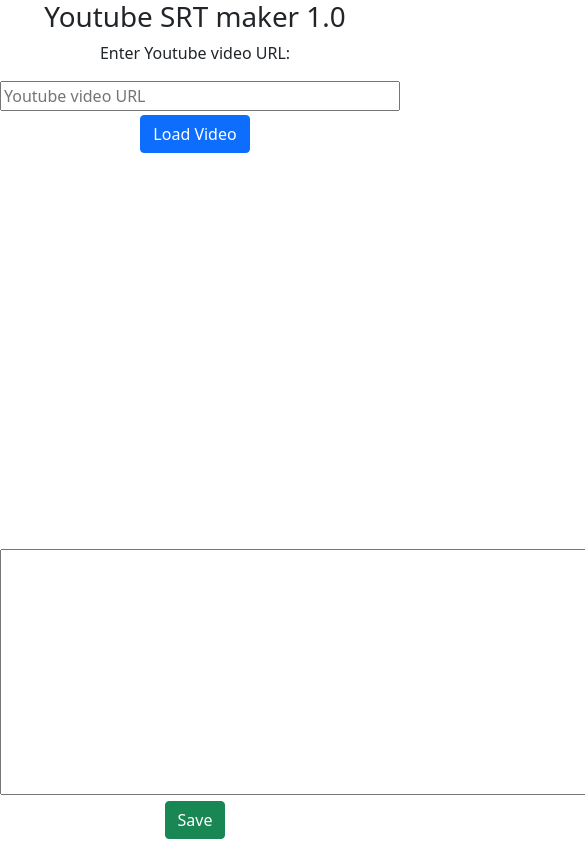
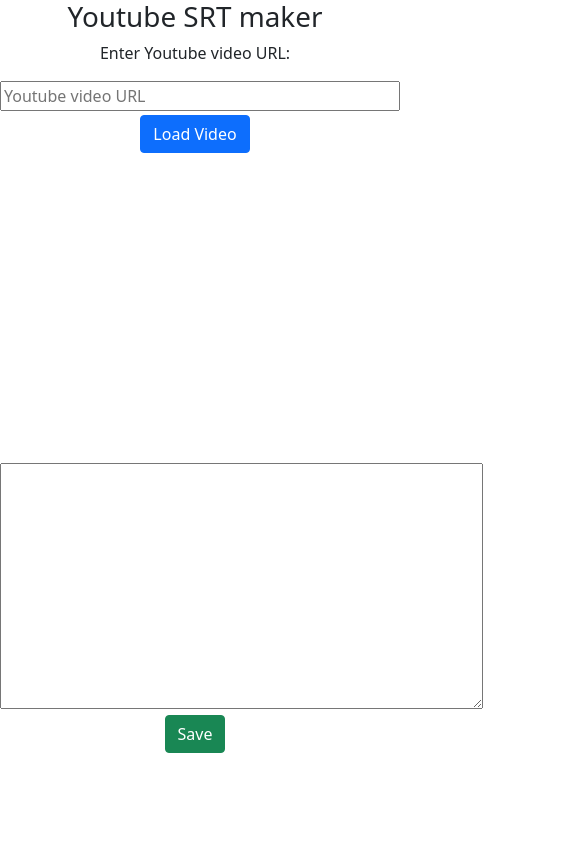
Before and after one commit to saikrishnareddyk/youtube-srt, a plain HTML site: page index.html in a window 390 px wide. Shown: the top 844 px of the page, 585 px wide, since content can reach past the window. Drawn offline with nearby package versions, Linux system fonts and the light colour scheme.

Commit message:
some changes according to mobile test 1

```diff
--- a/index.html
+++ b/index.html
@@ -15,20 +15,22 @@
 
 <body>
     <div class="text-center">
-        <h1>Youtube SRT maker 1.0</h1>
+        <h1>Youtube SRT maker</h1>
         <p>Enter Youtube video URL: </p>
         <input type="text" id="videoUrl" placeholder="Youtube video URL" style="width: 400px;">
         <button class="m-1 btn btn-primary" onclick="youtube_parser()">Load Video</button>
-
-        <div class="embed-responsive embed-responsive-16by9">
-            <iframe id="myFrame" width="515" height="386" src="" frameborder="1" name="video"
-                allow="accelerometer; autoplay; encrypted-media; gyroscope; picture-in-picture" autoplay></iframe>
+        <div class="col-sm-12">
+            <div class="embed-responsive embed-responsive-16by9">
+                <iframe id="myFrame" width="350" height="300" src="" frameborder="1" name="video"
+                    allow="accelerometer; autoplay; encrypted-media; gyroscope; picture-in-picture" autoplay></iframe>
+            </div>
         </div>
 
-        <div>
+        <div class="col-sm-12">
             <!-- <textarea name="" id="" cols="90" rows="10"></textarea> -->
-            <textarea id="my-textarea" cols="90" rows="10" placeholder=" Notes here...">
+            <textarea id="my-textarea" cols="50" rows="10" placeholder=" Notes here...">
              </textarea>
+             <br>
             <button class="ml-1 btn btn-success" type="button" onclick="download()">Save</button>
         </div>
     </div>
```
Also changed, not shown: 1 other file.
